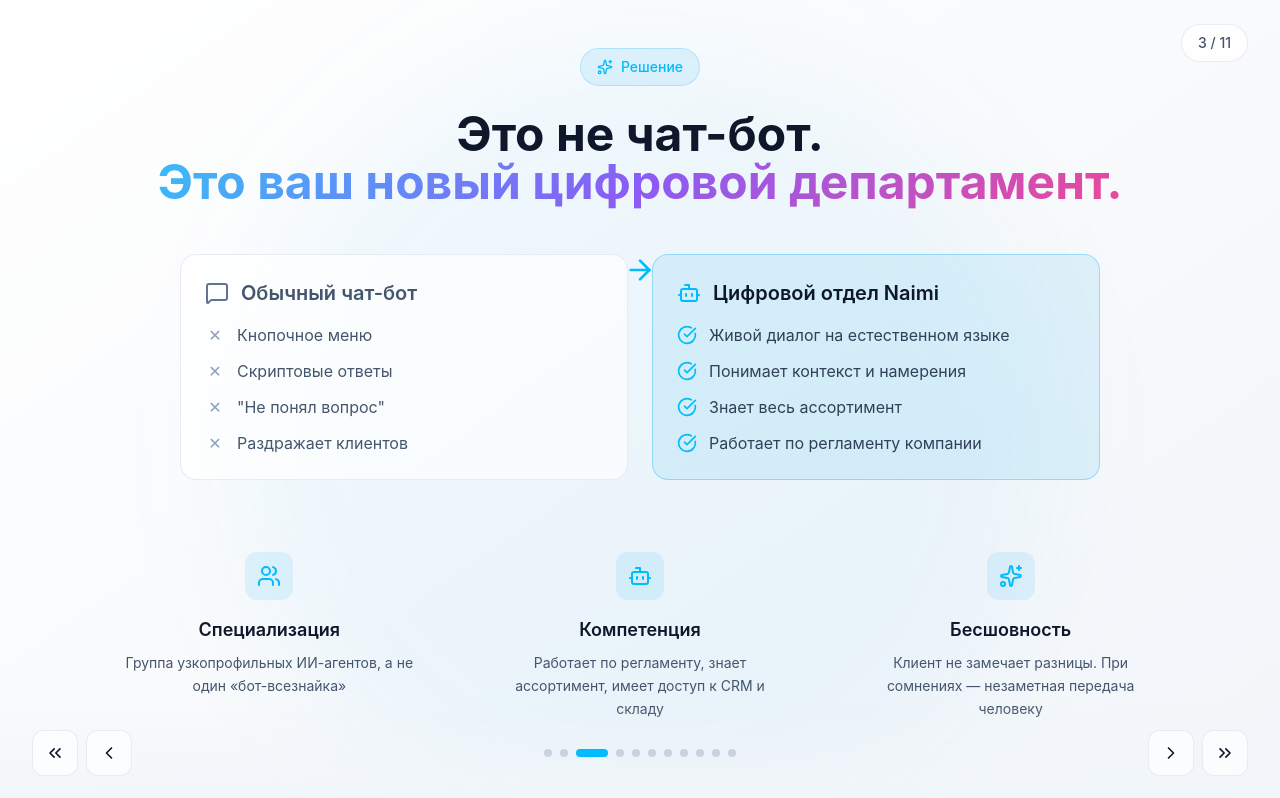
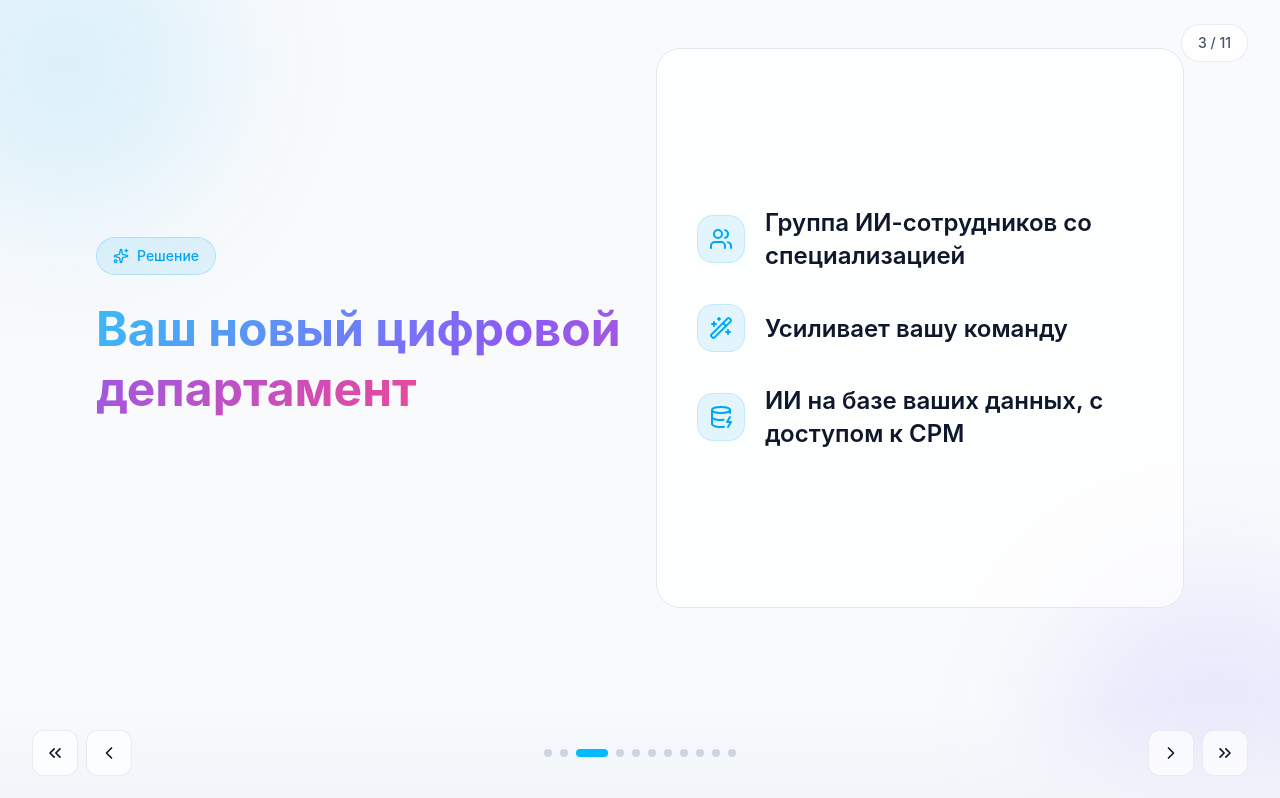
Before and after one commit to Slava2727/web_pres, a React (Vite) app: page / in a window 1280 px wide. Both pictures are taken after a click on the button 604 px from the left and 753 px from the top of the page. Built offline with nearby package versions, Linux system fonts and the light colour scheme.

Commit message:
три слайда готовы

```diff
--- a/src/slides/Slide03Solution.tsx
+++ b/src/slides/Slide03Solution.tsx
@@ -1,131 +1,68 @@
 import { motion } from 'framer-motion'
-import { Bot, MessageSquare, Users, ArrowRight, Sparkles, CheckCircle } from 'lucide-react'
+import { Sparkles, Users, Wand2, DatabaseZap } from 'lucide-react'
 
-const comparison = [
+const theses = [
   {
-    type: 'old',
-    title: 'Обычный чат-бот',
-    items: ['Кнопочное меню', 'Скриптовые ответы', '"Не понял вопрос"', 'Раздражает клиентов'],
-    color: 'text-slate-500',
-    bgColor: 'bg-white/70',
-    borderColor: 'border-slate-200/80',
+    icon: Users,
+    text: 'Группа ИИ-сотрудников со специализацией',
   },
   {
-    type: 'new',
-    title: 'Цифровой отдел Naimi',
-    items: ['Живой диалог на естественном языке', 'Понимает контекст и намерения', 'Знает весь ассортимент', 'Работает по регламенту компании'],
-    color: 'text-sky-400',
-    bgColor: 'bg-sky-500/10',
-    borderColor: 'border-sky-500/30',
-  },
-]
-
-const keyPoints = [
-  {
-    icon: Users,
-    title: 'Специализация',
-    description: 'Группа узкопрофильных ИИ-агентов, а не один «бот-всезнайка»',
+    icon: Wand2,
+    text: 'Усиливает вашу команду',
   },
   {
-    icon: Bot,
-    title: 'Компетенция',
-    description: 'Работает по регламенту, знает ассортимент, имеет доступ к CRM и складу',
-  },
-  {
-    icon: Sparkles,
-    title: 'Бесшовность',
-    description: 'Клиент не замечает разницы. При сомнениях — незаметная передача человеку',
+    icon: DatabaseZap,
+    text: 'ИИ на базе ваших данных, с доступом к СРМ',
   },
 ]
 
 export default function Slide03Solution() {
   return (
-    <div className="min-h-full w-full bg-gradient-to-br from-white via-slate-50 to-slate-100 flex items-center justify-center relative overflow-hidden pb-24">
-      {/* Background glow */}
-      <div className="absolute top-1/2 left-1/2 -translate-x-1/2 -translate-y-1/2 w-[800px] h-[800px] bg-sky-500/5 rounded-full blur-3xl" />
+    <div className="min-h-full w-full bg-slate-50 flex items-stretch justify-center relative overflow-hidden">
+      {/* Subtle background accents */}
+      <div className="pointer-events-none absolute -top-24 -left-24 h-80 w-80 rounded-full bg-sky-500/10 blur-3xl" />
+      <div className="pointer-events-none absolute -bottom-24 -right-24 h-80 w-80 rounded-full bg-indigo-500/10 blur-3xl" />
 
-      <div className="relative z-10 max-w-6xl mx-auto px-8 py-12">
-        {/* Header */}
+      <div className="relative z-10 w-full max-w-6xl mx-auto px-8 py-12">
+        <div className="grid grid-cols-1 md:grid-cols-2 gap-8 min-h-[70vh] items-stretch">
+          {/* Left zone */}
           <motion.div
-          initial={{ opacity: 0, y: 20 }}
-          animate={{ opacity: 1, y: 0 }}
-          className="text-center mb-12"
+            initial={{ opacity: 0, x: -20 }}
+            animate={{ opacity: 1, x: 0 }}
+            className="flex flex-col justify-center"
           >
-          <div className="inline-flex items-center gap-2 px-4 py-2 rounded-full bg-sky-500/10 border border-sky-500/20 text-sky-400 mb-6">
+            <div className="inline-flex items-center gap-2 px-4 py-2 rounded-full bg-sky-500/10 border border-sky-500/20 text-sky-500 w-fit mb-6">
               <Sparkles className="w-4 h-4" />
               <span className="text-sm font-medium">Решение</span>
             </div>
-          <h2 className="text-4xl md:text-5xl font-bold text-slate-900 mb-4">
-            Это не чат-бот.
-            <br />
-            <span className="gradient-text">Это ваш новый цифровой департамент.</span>
+
+            <h2 className="text-4xl md:text-5xl font-bold text-slate-900 leading-tight">
+              <span className="gradient-text">Ваш новый цифровой департамент</span>
             </h2>
           </motion.div>
 
-        {/* Comparison */}
+          {/* Right zone */}
           <motion.div
-          initial={{ opacity: 0, y: 30 }}
-          animate={{ opacity: 1, y: 0 }}
-          transition={{ delay: 0.2 }}
-          className="flex flex-col md:flex-row items-stretch justify-center gap-6 mb-12"
+            initial={{ opacity: 0, x: 20 }}
+            animate={{ opacity: 1, x: 0 }}
+            transition={{ delay: 0.1 }}
+            className="rounded-3xl border border-slate-200 bg-white/70 backdrop-blur-sm p-8 md:p-10 flex flex-col justify-center"
           >
-          {comparison.map((item, index) => (
-            <div key={index} className="flex-1 max-w-md">
-              <div className={`h-full p-6 rounded-2xl ${item.bgColor} border ${item.borderColor}`}>
-                <div className="flex items-center gap-3 mb-4">
-                  {item.type === 'old' ? (
-                    <MessageSquare className={`w-6 h-6 ${item.color}`} />
-                  ) : (
-                    <Bot className={`w-6 h-6 ${item.color}`} />
-                  )}
-                  <h3 className={`text-xl font-semibold ${item.type === 'new' ? 'text-slate-900' : 'text-slate-600'}`}>
-                    {item.title}
-                  </h3>
+            <div className="space-y-8">
+              {theses.map((t, idx) => {
+                const Icon = t.icon
+                return (
+                  <div key={idx} className="flex items-center gap-5">
+                    <div className="inline-flex h-12 w-12 items-center justify-center rounded-2xl bg-sky-500/10 border border-sky-500/15 flex-shrink-0">
+                      <Icon className="h-6 w-6 text-sky-500" />
                     </div>
-                <ul className="space-y-3">
-                  {item.items.map((listItem, i) => (
-                    <li key={i} className="flex items-center gap-3">
-                      {item.type === 'new' ? (
-                        <CheckCircle className="w-5 h-5 text-sky-400 flex-shrink-0" />
-                      ) : (
-                        <span className="w-5 h-5 flex items-center justify-center text-slate-400">✕</span>
-                      )}
-                      <span className={item.type === 'new' ? 'text-slate-700' : 'text-slate-600'}>
-                        {listItem}
-                      </span>
-                    </li>
-                  ))}
-                </ul>
-              </div>
-            </div>
-          ))}
-
-          {/* Arrow between cards (desktop) */}
-          <div className="hidden md:flex absolute left-1/2 -translate-x-1/2 items-center">
-            <ArrowRight className="w-8 h-8 text-sky-400" />
-          </div>
-        </motion.div>
-
-        {/* Key points */}
-        <motion.div
-          initial={{ opacity: 0, y: 30 }}
-          animate={{ opacity: 1, y: 0 }}
-          transition={{ delay: 0.4 }}
-          className="grid md:grid-cols-3 gap-6"
-        >
-          {keyPoints.map((point, index) => {
-            const Icon = point.icon
-            return (
-              <div key={index} className="text-center p-6">
-                <div className="inline-flex p-3 rounded-xl bg-sky-500/10 mb-4">
-                  <Icon className="w-6 h-6 text-sky-400" />
-                </div>
-                <h4 className="text-lg font-semibold text-slate-900 mb-2">{point.title}</h4>
-                <p className="text-slate-600 text-sm leading-relaxed">{point.description}</p>
+                    <h3 className="text-xl md:text-2xl font-semibold text-slate-900 leading-snug">{t.text}</h3>
                   </div>
                 )
               })}
+            </div>
           </motion.div>
+        </div>
       </div>
     </div>
   )
```
Lines whose indentation alone changed are shown as unchanged.
